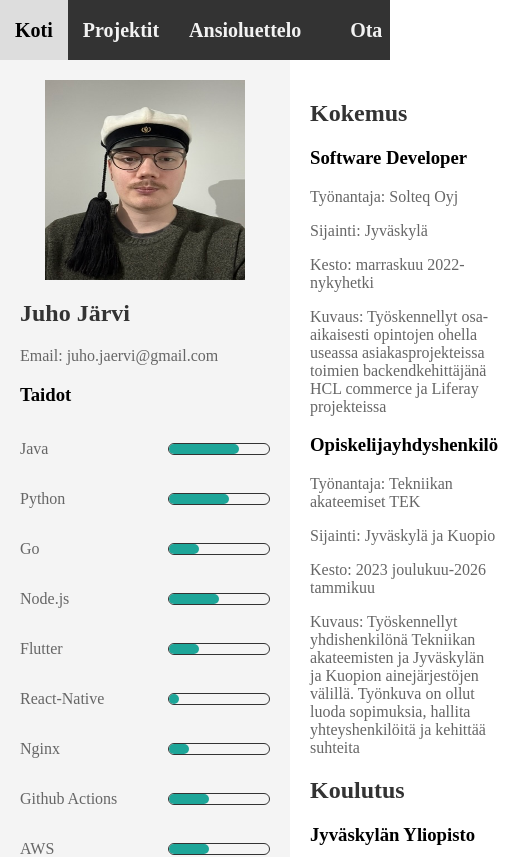
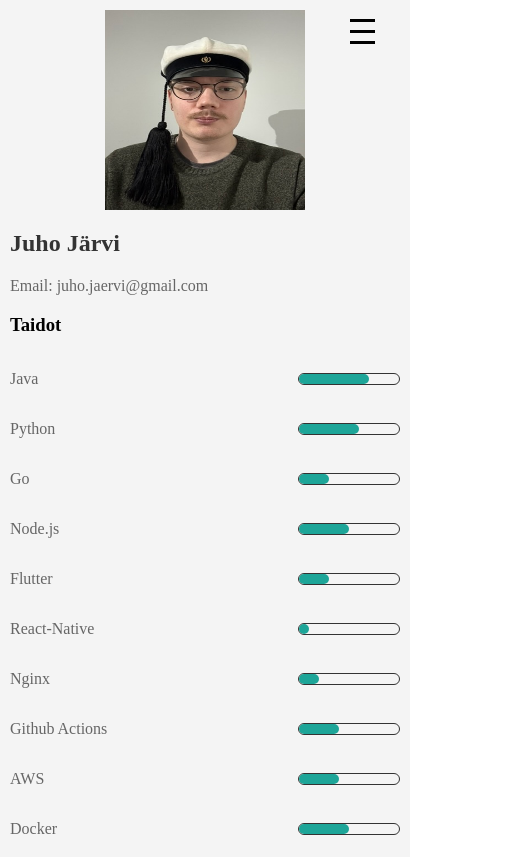
Before and after one commit to Jrvi/portfolio, a React (Vite) app: page /cv in a window 390 px wide. Shown: the top 857 px of the page, 518 px wide, since content can reach past the window. Built offline with nearby package versions, Linux system fonts and the light colour scheme.

Commit message:
feat: mobile view

```diff
--- a/src/App.css
+++ b/src/App.css
@@ -143,3 +143,92 @@ img {
 .skill {
     margin-bottom: 10px;
 }
+
+/* Hampurilaisvalikon tyylit */
+.hamburger-menu {
+  display: none;
+  flex-direction: column;
+  cursor: pointer;
+  position: absolute;
+  top: 15px;
+  right: 15px;
+}
+
+.hamburger-menu div {
+  width: 25px;
+  height: 3px;
+  background-color: #000;
+  margin: 4px 0;
+}
+
+.navbar-links {
+  display: flex;
+  flex-direction: row;
+}
+
+.navbar-links.active {
+  display: flex;
+}
+
+@media (max-width: 600px) {
+  .navbar {
+    flex-direction: column;
+    height: auto;
+    width: 100%;
+  }
+
+  .navbar a {
+    padding: 10px;
+    width: 100%;
+    text-align: center;
+  }
+
+  .container {
+    margin-top: 20px;
+    padding: 10px;
+  }
+
+  .profile-picture {
+    width: 100px;
+    height: 100px;
+  }
+
+  .cv-container {
+    flex-direction: column;
+  }
+
+  .aside {
+    width: 100%;
+    padding: 10px;
+  }
+
+  .main-content {
+    padding: 10px;
+  }
+
+  .section {
+    margin-top: 10px;
+  }
+
+  h1, h2 {
+    font-size: 1.5em;
+  }
+
+  p {
+    font-size: 1em;
+  }
+
+  .hamburger-menu {
+    display: flex;
+  }
+
+  .navbar-links {
+    display: none;
+    flex-direction: column;
+    width: 100%;
+  }
+
+  .navbar-links.active {
+    display: flex;
+  }
+}
--- a/src/App.jsx
+++ b/src/App.jsx
@@ -1,3 +1,4 @@
+import { useState } from 'react';
 import {
   BrowserRouter as Router,
   Routes, Route, Link
@@ -9,7 +10,12 @@ import CV from './components/CV'
 import "./App.css"
 
 const App = () => {
-  // TODO: Tää ois siirrettävä
+  const [menuOpen, setMenuOpen] = useState(false);
+
+  const toggleMenu = () => {
+    setMenuOpen(!menuOpen);
+  };
+
   const padding = {
     padding: 15
   }
@@ -17,10 +23,17 @@ const App = () => {
   return (
     <Router>
       <div className="navbar">
-        <Link style={padding} to="/">Koti</Link>
-        <Link style={padding} to="/projects">Projektit</Link>
-        <Link style={padding} to="/cv">Ansioluettelo</Link>
-        <a className="contact-link" style={padding} href="mailto:juho.jaervi@gmail.com">Ota yhteyttä</a>
+        <div className="hamburger-menu" onClick={toggleMenu}>
+          <div></div>
+          <div></div>
+          <div></div>
+        </div>
+        <div className={`navbar-links ${menuOpen ? 'active' : ''}`}>
+          <Link style={padding} to="/" onClick={toggleMenu}>Koti</Link>
+          <Link style={padding} to="/projects" onClick={toggleMenu}>Projektit</Link>
+          <Link style={padding} to="/cv" onClick={toggleMenu}>Ansioluettelo</Link>
+          <a className="contact-link" style={padding} href="mailto:juho.jaervi@gmail.com" onClick={toggleMenu}>Ota yhteyttä</a>
+        </div>
       </div>
 
       <Routes>
```
